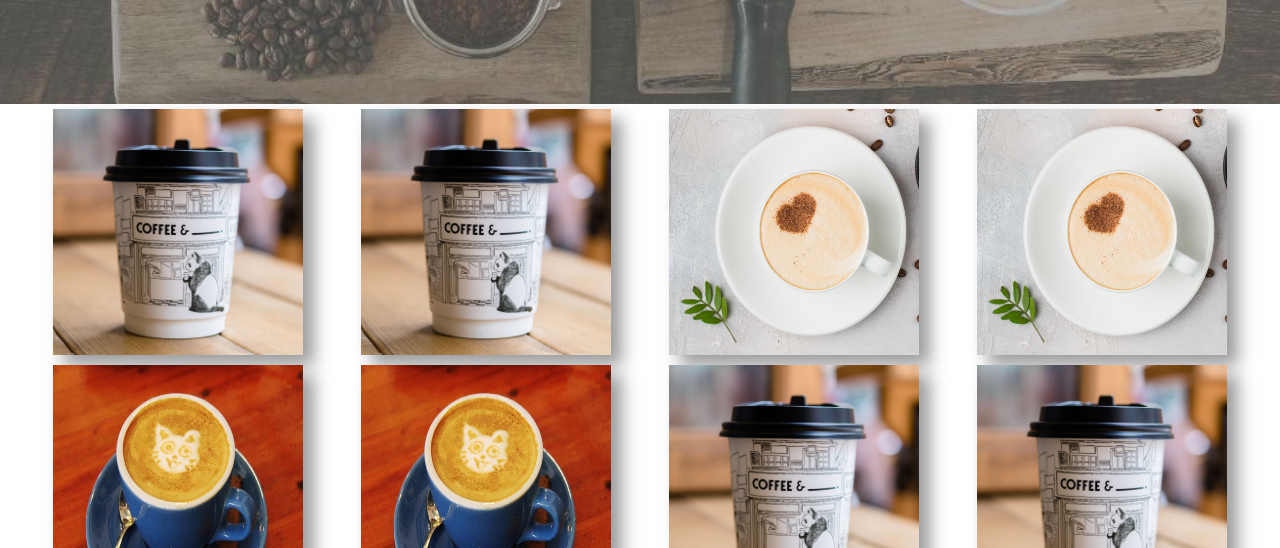
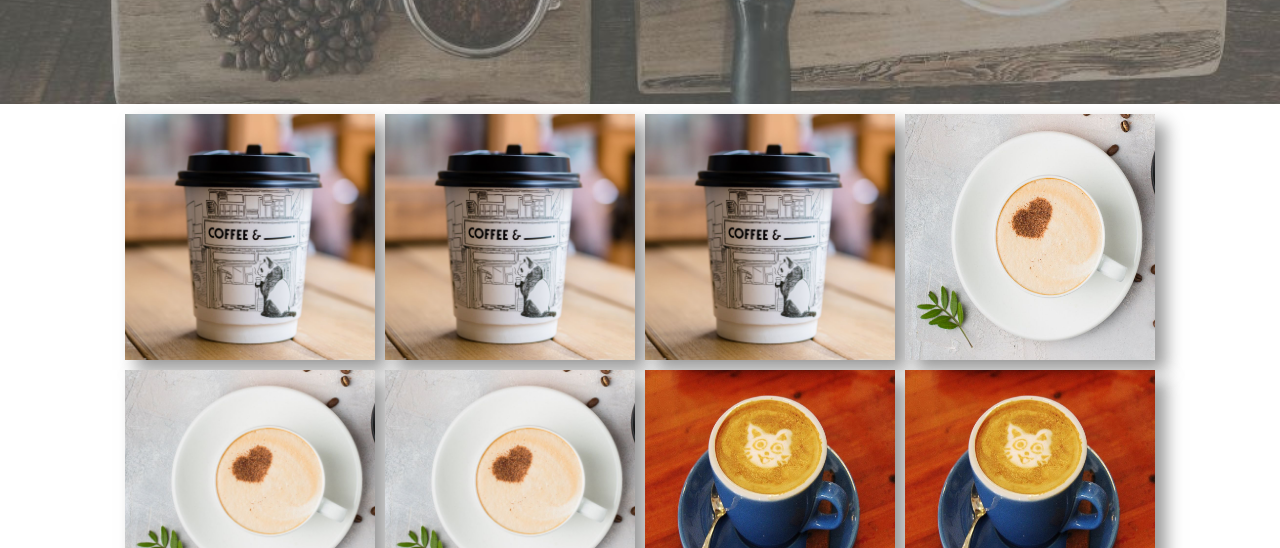
Before and after one commit to eugerusso/desafiosassiiyseo, a plain HTML site: page pages/productos.html in a window 1280 px wide. Shown: the part 252-800 px from the top of the page. Drawn offline with nearby package versions, Linux system fonts and the light colour scheme.

Commit message:
modificaciones de prueba

```diff
--- a/assets/scss/style.scss
+++ b/assets/scss/style.scss
@@ -91,29 +91,31 @@ footer{
 /*Pagina Productos*/
 .galeria{
     display: flex;
-    flex-flow: column nowrap;
-}
+    flex-direction: column;
+    padding: 5px;
+
     .productos{
         margin: 5px;
 
     }
+}
+
 
 @media screen and (min-width:1024px){
     .galeria{
-        flex-flow: row wrap;
-        align-content: space-around;
-        justify-content: space-evenly;
-
-    }
+        display: flex;
+        flex-flow:row wrap;
+        justify-content: center;
         .productos{
             width: 250px;
             box-shadow: 11px 10px 16px 0px rgba(101,101,101,0.66);
             transition: transform 0.1s;
-    }
-    .productos:hover{
+            &hover{
                 transform: scale(1.5,1.5);
             }
+        }
 
+    }
 }
 
 /*Pagina Eventos*/
--- a/pages/productos.html
+++ b/pages/productos.html
@@ -58,12 +58,13 @@
       <div class="galeria">
         <img src="../assets/img/cafe1.jpg" alt="" class="productos">
         <img src="../assets/img/cafe1.jpg" alt="" class="productos">
+        <img src="../assets/img/cafe1.jpg" alt="" class="productos">
+        <img src="../assets/img/cafe2.jpg" alt="" class="productos">
         <img src="../assets/img/cafe2.jpg" alt="" class="productos">
         <img src="../assets/img/cafe2.jpg" alt="" class="productos">
         <img src="../assets/img/cafe3.jpg" alt="" class="productos">
         <img src="../assets/img/cafe3.jpg" alt="" class="productos">
-        <img src="../assets/img/cafe1.jpg" alt="" class="productos">
-        <img src="../assets/img/cafe1.jpg" alt="" class="productos">
+        <img src="../assets/img/cafe3.jpg" alt="" class="productos">
       </div>
 
 
```
Also changed, not shown: assets/css/style.css, 1 other file. Lines whose indentation alone changed are shown as unchanged.
